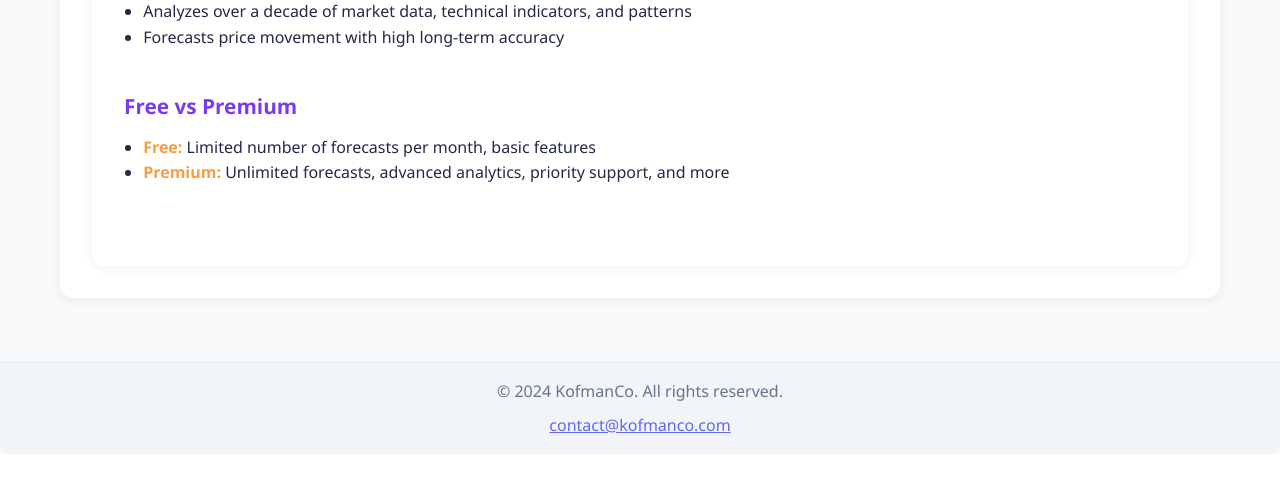
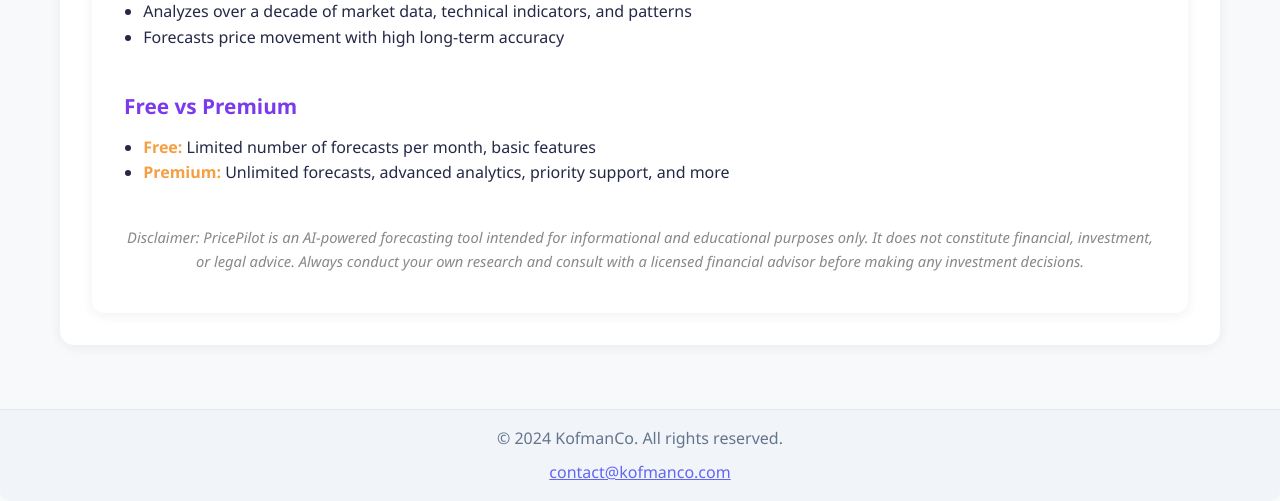
Before and after one commit to Zachary2562/kofmanco-site, a Django app: page /products/pricepilot/ in a window 1280 px wide. Shown: the part 698-1199 px from the top of the page. Before the commit the page ends 1152 px from the top, so only its background shows below. Run offline with Django 4.2, Linux system fonts and the light colour scheme.

Commit message:
Update pricepilot_detail.html

```diff
--- a/main/templates/main/pricepilot_detail.html
+++ b/main/templates/main/pricepilot_detail.html
@@ -38,5 +38,8 @@
     </section>
 
     <!-- Screenshots section can be added here in the future -->
+ <div style="font-size: 0.92rem; color: #888; margin-top: 2.5rem; text-align: center;">
+        <em>Disclaimer: PricePilot is an AI-powered forecasting tool intended for informational and educational purposes only. It does not constitute financial, investment, or legal advice. Always conduct your own research and consult with a licensed financial advisor before making any investment decisions.</em>
+    </div>
 </div>
 {% endblock %}
```
